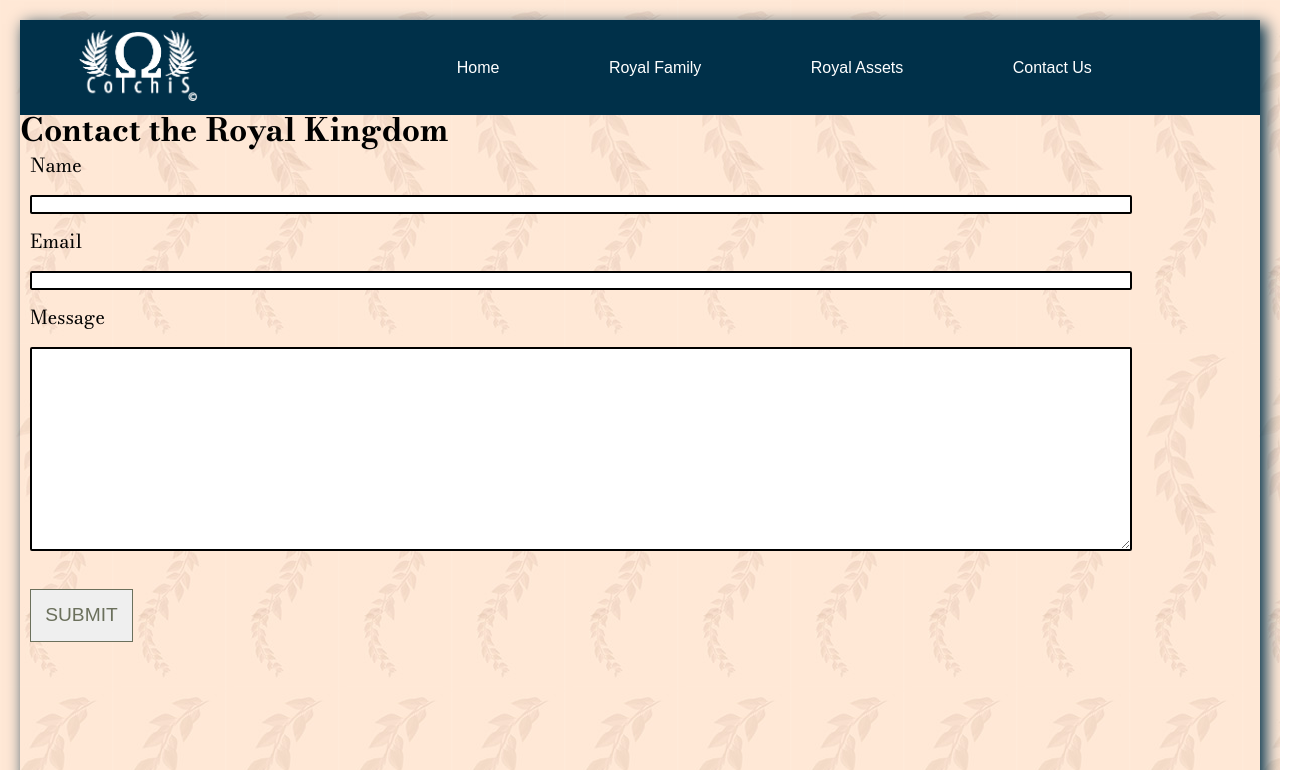
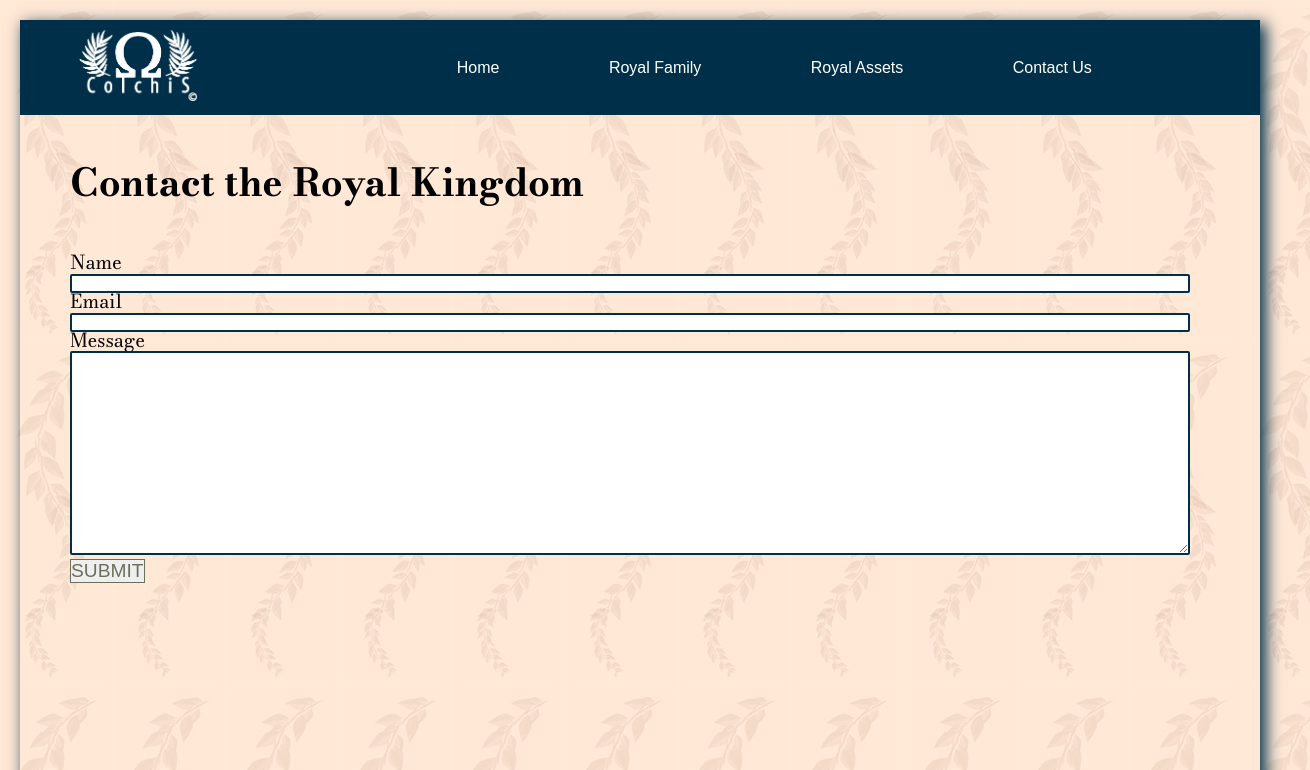
Before and after one commit to AdrienDavy/tech_challenge, a plain HTML site: page contact.html in a window 1280 px wide. Shown: the top 770 px of the page, 1310 px wide, since content can reach past the window. Drawn offline with Linux system fonts and the light colour scheme; a web font is replaced by a local one.

Commit message:
version 1.1 of CSS of contact.html

```diff
--- a/style.css
+++ b/style.css
@@ -239,19 +239,7 @@ tbody tr:nth-child(even) {
 /* Contact */
 
 
-
-#message {
-  display: flex;
-  justify-content: center;
-  align-items: center;
-}
-
-#titre_contact {
-  margin-top: 25px;
-  padding: 10px;
-}
-
-#myForm {
+#maincontact {
   display: flex;
   justify-content: center;
   align-items: flex-start;
@@ -259,41 +247,34 @@ tbody tr:nth-child(even) {
   font-family: "bodoni_06ptregular", "Arial", "Helvetica", "sans-serif";
   font-size: 1.2em;
   text-align: left;
-  padding: 10px;
+}
+
+.h1contact {
+  margin: 50px;
+}
+
+#myForm {
+  padding: 0 0 0 50px;
+  width: 100%;
 }
 
 #pseudo,
 #mail {
   width: 90%;
-  border: 2px solid black;
+  border: 2px solid #003049;
   border-radius: 2px;
 }
 
 #message {
   width: 90%;
   height: 200px;
-  border: 2px solid black;
+  border: 2px solid #003049;
   border-radius: 2px;
 }
 
-#contact {
-  background-color: rgba(233, 237, 201, 0.6);
-  border: 3px solid black;
-  border-radius: 5px;
-  padding: 30px;
-  height: 5%;
-}
-
-textarea {
-  max-width: 90%;
-}
 #submit {
   font-size: 1em;
-  display: inline-block;
-  padding: 0.74em;
-  margin: 1em 0 0;
   color: #6b705c;
-  border-width: 0;
   border: 1px solid;
   text-transform: uppercase;
 }
```
Also changed, not shown: contact.html (+1 -1 lines).
